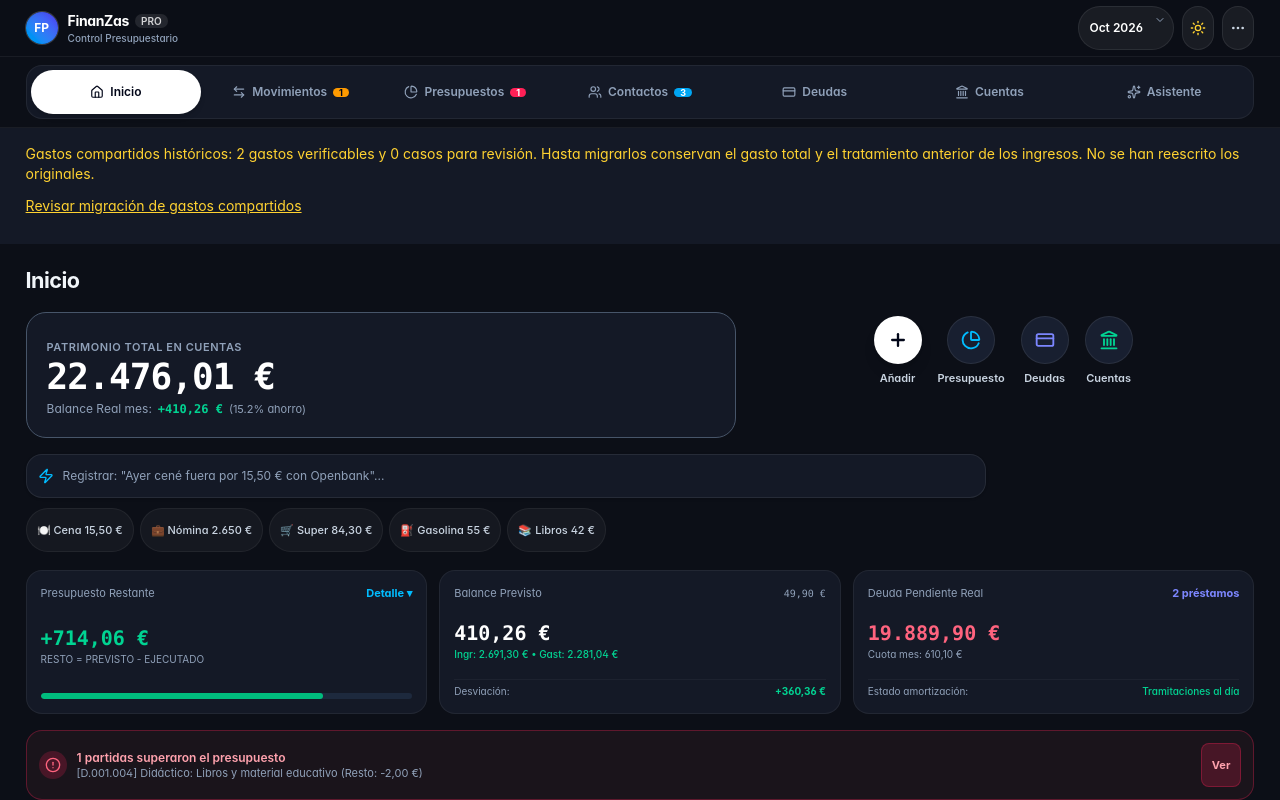
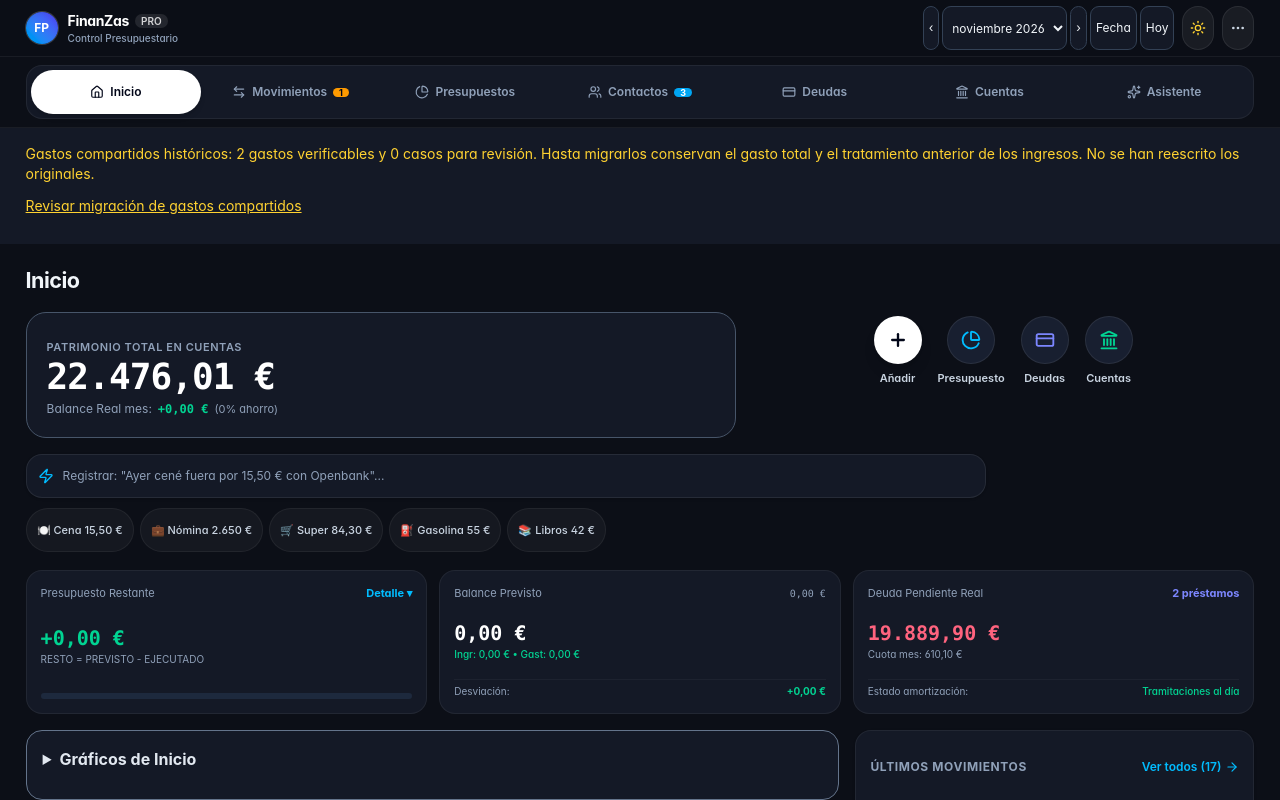
Before and after one commit to dlopezteruel-rgb/Finanzas-pro, a React (Vite) app: page / in a window 1280 px wide. Shown: the top 800 px of the page. Built offline with nearby package versions, Linux system fonts and the light colour scheme.

Commit message:
feat(calendar): navigate arbitrary periods safely in Madrid time

```diff
--- a/src/App.tsx
+++ b/src/App.tsx
@@ -3,6 +3,7 @@
  * SPDX-License-Identifier: Apache-2.0
  */
 
+import { currentMonth } from './utils/financialCalendar';
 import { SharedExpenseDetail } from './components/SharedExpenseDetail';
 import { ConfirmDeleteDialog } from './components/ConfirmDeleteDialog';
 import { deleteEntity, deletionReport, type DeletionTarget } from './utils/deletion';
@@ -111,7 +112,7 @@ export default function App() {
   const handleToggleTheme = () => setTheme(previous => previous === 'dark' ? 'light' : 'dark');
 
   // Current Month/Year period
-  const [currentMonthYear, setCurrentMonthYear] = useState<string>('2026-10');
+  const [currentMonthYear, setCurrentMonthYear] = useState<string>(()=>currentMonth());
   const [activeTab, setActiveTab] = useState<NavTab>('dashboard');
   const [chartNavigation, setChartNavigation] = useState<EconomicFilter | undefined>();
   const planningState = useRef({ dirty: false, saving: false });
@@ -155,9 +156,6 @@ export default function App() {
   // Derived available periods
   const availableMonths = useMemo(() => {
     const set = new Set<string>();
-    set.add('2026-10');
-    set.add('2026-11');
-    set.add('2026-09');
     transactions.forEach(t => {
       const my = t.date.slice(0, 7);
       if (my) set.add(my);
--- a/src/components/Header.tsx
+++ b/src/components/Header.tsx
@@ -1,4 +1,5 @@
 import React, { useState } from 'react';
+import { PeriodSelector } from './PeriodSelector';
 import { Calendar, Download, Upload, RotateCcw, MoreHorizontal, ChevronDown, Check, Sparkles, Trash2, Sun, Moon } from 'lucide-react';
 import { formatCurrency } from '../utils/finance';
 
@@ -63,21 +64,7 @@ export const Header: React.FC<HeaderProps> = ({
         {/* Center / Right: Compact Period Selector & Actions */}
         <div className="flex items-center gap-2">
           {/* Period Selector Pill */}
-          <div className="relative">
-            <select
-              aria-label="Seleccionar periodo contable"
-              value={currentMonthYear}
-              onChange={e => onChangeMonthYear(e.target.value)}
-              className="appearance-none bg-white/[0.06] hover:bg-white/[0.1] text-white text-xs font-semibold pl-2.5 pr-6 py-1.5 rounded-full border border-white/[0.08] focus:outline-none cursor-pointer transition-colors"
-            >
-              {availableMonths.map(my => (
-                <option key={my} value={my} className="bg-[#141926] text-white">
-                  {formatShortMonth(my)}
-                </option>
-              ))}
-            </select>
-            <ChevronDown className="w-3 h-3 text-slate-400 absolute right-2 top-2 pointer-events-none" />
-          </div>
+          <PeriodSelector month={currentMonthYear} periods={availableMonths} onChange={onChangeMonthYear}/>
 
           {/* Theme Toggle Button (Claro / Oscuro) */}
           <button
--- /dev/null
+++ b/src/components/PeriodSelector.tsx
@@ -0,0 +1,23 @@
+import React, { useState } from 'react';
+import { SafeDialog } from './SafeDialog';
+import { currentMonth, monthLabel, MONTH_NAMES, shiftMonth } from '../utils/financialCalendar';
+
+export function PeriodSelector({ month, periods, onChange }: { month: string; periods: string[]; onChange: (month: string) => void }) {
+  const [open,setOpen]=useState(false), [year,setYear]=useState(month.slice(0,4)), [number,setNumber]=useState(month.slice(5));
+  const previous=shiftMonth(month,-1), next=shiftMonth(month,1);
+  return <div className="period-selector">
+    <button aria-label="Mes anterior" disabled={!previous} onClick={()=>previous&&onChange(previous)}>‹</button>
+    <select aria-label="Seleccionar periodo contable" value={month} onChange={e=>onChange(e.target.value)}>
+      {[...new Set([month,...periods])].sort().reverse().map(p=><option key={p} value={p}>{monthLabel(p)}</option>)}
+    </select>
+    <button aria-label="Mes siguiente" disabled={!next} onClick={()=>next&&onChange(next)}>›</button>
+    <button aria-label="Elegir mes y año" onClick={()=>{setYear(month.slice(0,4));setNumber(month.slice(5));setOpen(true)}}>Fecha</button>
+    <button aria-label="Ir al mes actual" onClick={()=>onChange(currentMonth())}>Hoy</button>
+    {open&&<SafeDialog title="Elegir mes y año" onCancel={()=>setOpen(false)}><form onSubmit={e=>{e.preventDefault();if(/^[0-9]{1,4}$/.test(year)&&Number(year)>=1){onChange(`${year.padStart(4,'0')}-${number}`);setOpen(false)}}}>
+      <label>Mes<select aria-label="Mes" value={number} onChange={e=>setNumber(e.target.value)}>{MONTH_NAMES.map((m,i)=><option value={String(i+1).padStart(2,'0')} key={m}>{m}</option>)}</select></label>
+      <label>Año<input aria-label="Año" type="number" min="1" max="9999" required value={year} onChange={e=>setYear(e.target.value)}/></label>
+      <p>Rango 0001–9999. Puedes consultar periodos sin actividad.</p>
+      <button type="button" onClick={()=>setOpen(false)}>Cancelar</button><button type="submit">Consultar periodo</button>
+    </form></SafeDialog>}
+  </div>;
+}
--- a/src/responsive.css
+++ b/src/responsive.css
@@ -173,3 +173,12 @@ html { scroll-padding-top: 5rem; }
 @media (prefers-reduced-motion: reduce) {
   *, *::before, *::after { scroll-behavior: auto !important; transition-duration: .01ms !important; animation-duration: .01ms !important; }
 }
+
+/* Financial calendar: direct month/year entry remains usable without input[type=month]. */
+.period-selector{display:flex;align-items:center;gap:3px;min-width:0;font-size:12px}
+.period-selector>button,.period-selector>select{border:1px solid var(--border-color,#334155);border-radius:9px;padding:5px;background:var(--surface-color,#141926);color:inherit;min-height:32px}
+.period-selector>select{max-width:140px;min-width:0}
+.period-selector button:disabled{opacity:.4}
+.period-selector [role=dialog] label{display:flex;flex-direction:column;margin-block:12px;gap:6px}
+.period-selector [role=dialog] input,.period-selector [role=dialog] select{background:#141926;color:inherit;padding:10px;border:1px solid #64748b;border-radius:8px;width:100%}
+@media(max-width:600px){.app-header-inner{height:auto;min-height:56px;flex-wrap:wrap;padding-block:8px}.period-selector>select{max-width:118px}.period-selector>button{padding:4px}.app-header-inner>div:first-child{display:none}}
--- a/src/tests.ts
+++ b/src/tests.ts
@@ -17,3 +17,5 @@ import './utils/chartData.test';
 
 import './utils/planningAutomation.test';
 import './components/planningPreview.test';
+
+import './utils/financialCalendar.test';
--- /dev/null
+++ b/src/utils/financialCalendar.ts
@@ -0,0 +1,38 @@
+import { assertMonth } from './planningMoney';
+import { monthNumber } from './planningCalendar';
+
+export const MONTH_NAMES = ['enero','febrero','marzo','abril','mayo','junio','julio','agosto','septiembre','octubre','noviembre','diciembre'];
+export function madridDate(now = new Date()): string {
+  const parts = new Intl.DateTimeFormat('en-GB', { timeZone: 'Europe/Madrid', year: 'numeric', month: '2-digit', day: '2-digit' }).formatToParts(now);
+  const part = (type: string) => parts.find(p => p.type === type)!.value;
+  return `${part('year').padStart(4,'0')}-${part('month')}-${part('day')}`;
+}
+export const currentMonth = (now = new Date()) => madridDate(now).slice(0,7);
+export function shiftMonth(month: string, delta: number): string | null {
+  const n = monthNumber(month) + delta;
+  if (!Number.isInteger(delta) || n < 12 || n > 119999) return null;
+  return `${String(Math.floor(n/12)).padStart(4,'0')}-${String(n%12+1).padStart(2,'0')}`;
+}
+export function monthLabel(month: string): string {
+  assertMonth(month);
+  return `${MONTH_NAMES[Number(month.slice(5))-1]} ${month.slice(0,4)}`;
+}
+export function daysInMonth(month: string): number {
+  assertMonth(month);
+  const [y,m] = month.split('-').map(Number);
+  return m === 2 ? (y%4===0 && (y%100!==0 || y%400===0) ? 29 : 28) : [4,6,9,11].includes(m) ? 30 : 31;
+}
+export function realDate(date: unknown): date is string {
+  if (typeof date !== 'string' || !/^(?!0000)\d{4}-(0[1-9]|1[0-2])-\d{2}$/.test(date)) return false;
+  return Number(date.slice(8)) >= 1 && Number(date.slice(8)) <= daysInMonth(date.slice(0,7));
+}
+export function dateAtDay(month: string, day: number): string {
+  if (!Number.isInteger(day) || day<1 || day>31) throw new Error('Día inválido.');
+  return `${month}-${String(Math.min(day,daysInMonth(month))).padStart(2,'0')}`;
+}
+export function addDays(date: string, days: number): string {
+  if (!realDate(date) || !Number.isInteger(days)) throw new Error('Fecha inválida.');
+  const d = new Date(`${date}T12:00:00Z`); d.setUTCDate(d.getUTCDate()+days);
+  const result=d.toISOString().slice(0,10);
+  return realDate(result) ? result : days>0 ? '9999-12-31' : '0001-01-01';
+}
```
Also changed, not shown: package.json (+10 -10 lines), 3 other files (tests, documents, lock files or other folders).
